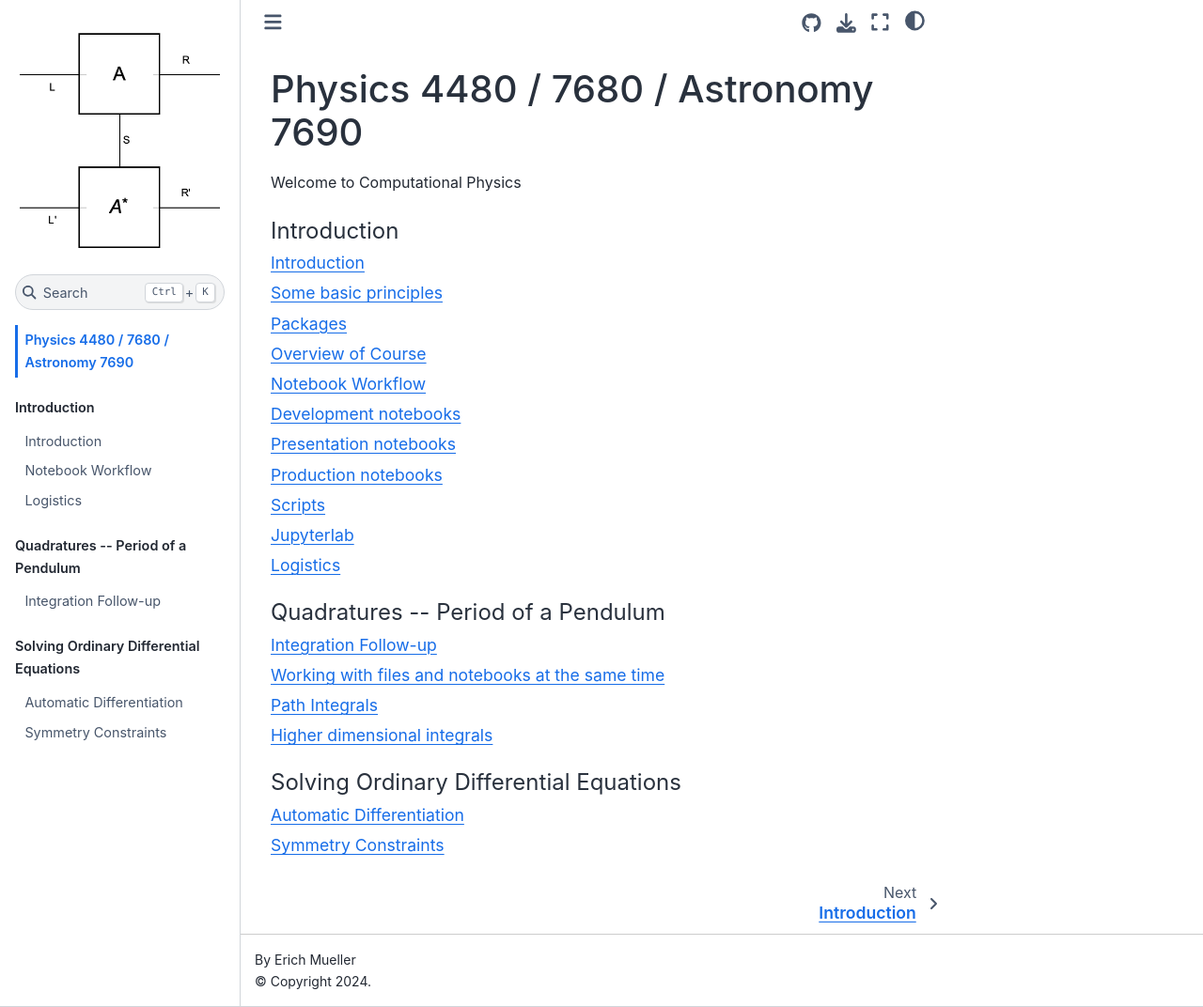
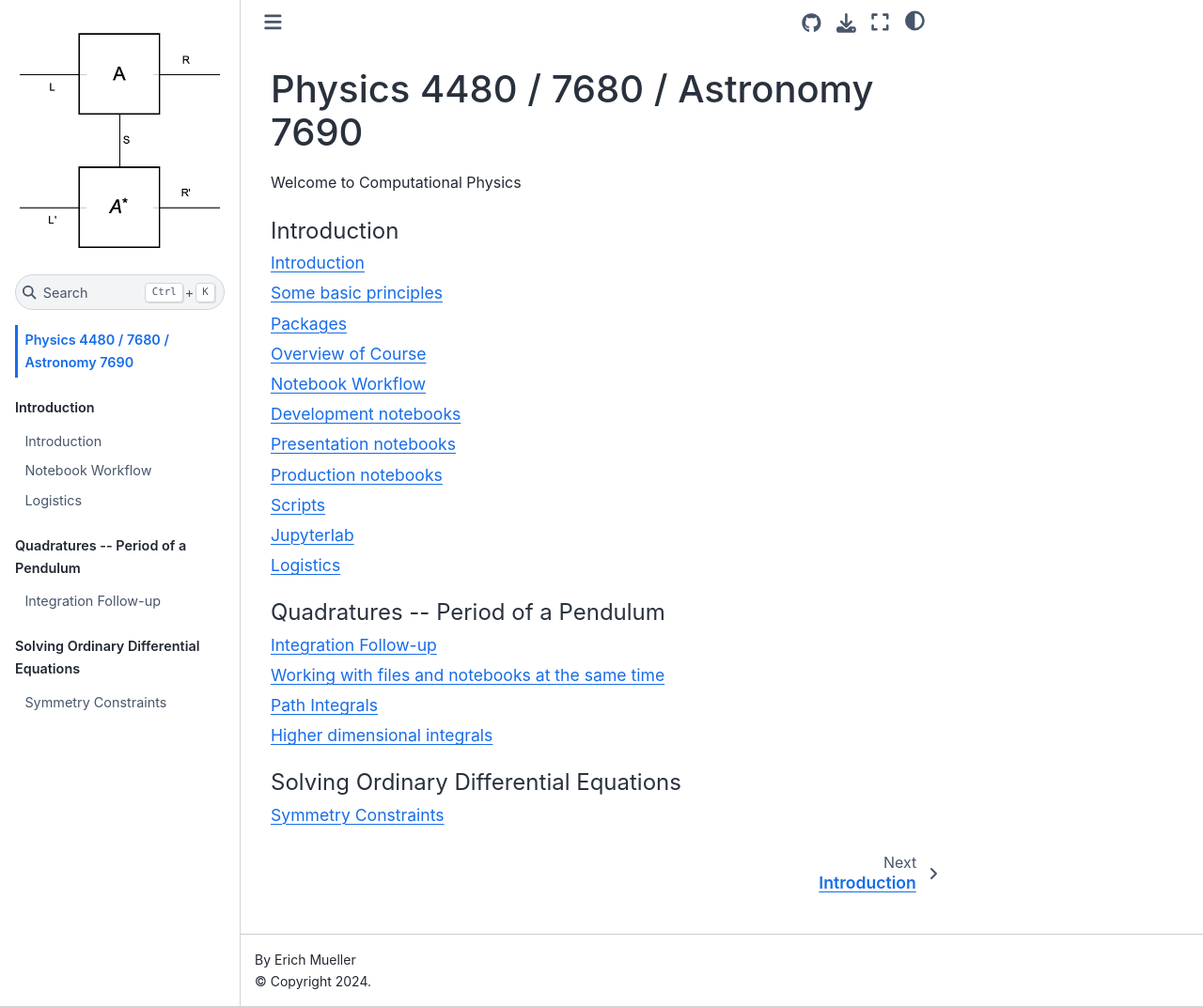
Before and after one commit to em256/phys4480, a Jupyter Book: the page built from intro.md, in a window 1280 px wide and 1072 px high. Shown: the whole window at 94% size. Built offline with Jupyter Book 1.0.4 settings and Sphinx 7.4.7 and the Sphinx Book theme 1.1.4, drawn with Linux system fonts in a browser that asks for light colours; pages that are not in the unit, such as notebooks, are missing from menus; part of the change alters nothing that is shown.

Commit message:
Update _toc.yml
Remove Automatic Differentiation

```diff
--- a/_toc.yml
+++ b/_toc.yml
@@ -18,7 +18,7 @@ parts:
   chapters:
   - file: Pendulum dynamics
   - file: LAB -- Projectile Motion
-  - file: Automatic Differentiation
+#  - file: Automatic Differentiation
   - file: Symplectic Integrators
 #- caption: Dynamical Systems
 #  - file: Billiards
```
